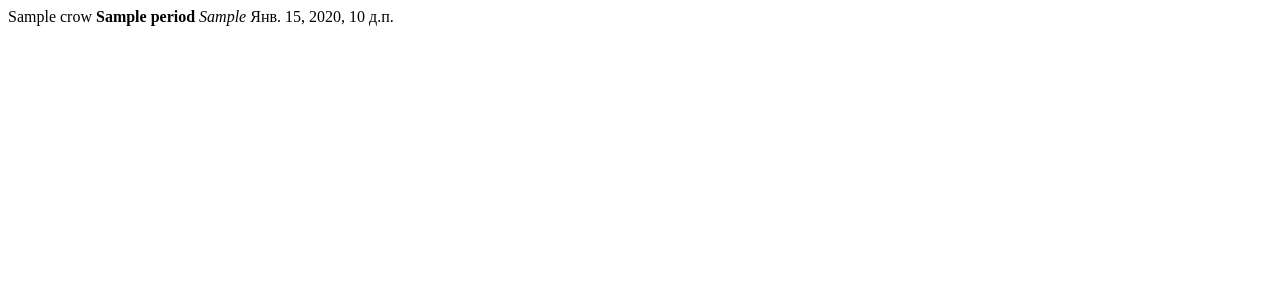
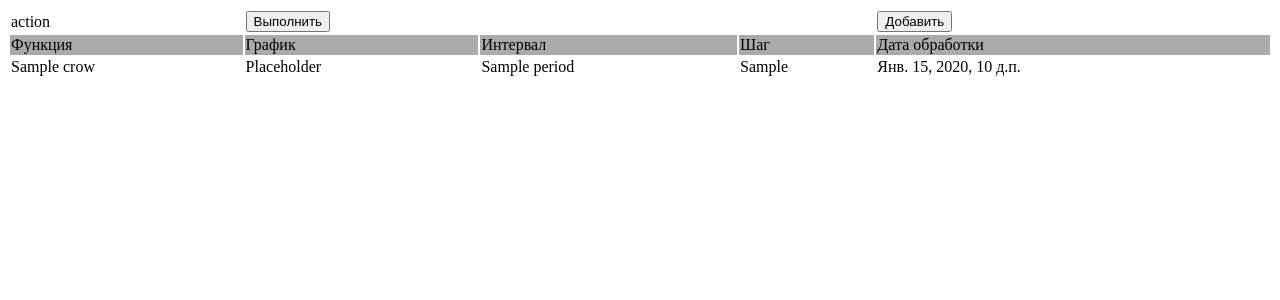
Before and after one commit to Blucknote/b3ddad5fff03518a480039ed1f624978397a57, a Django app: template chart/templates/chart/chart_rows.html in a window 1280 px wide. Shown: the top 300 px of the page. Run offline with Django 3.2, Linux system fonts and the light colour scheme; the template is opened without the code that fills it: most values are stand-ins (such as "Sample title", 1, 10 or a date in 2020).

Commit message:
styling and requirements added

```diff
--- a/chart/templates/chart/chart_rows.html
+++ b/chart/templates/chart/chart_rows.html
@@ -1,3 +1,19 @@
+<table style="width:100%">
+<tr>
+<td>action</td>
+<form action="#" method="post">
+<td><input type="submit" class="button" value="Выполнить"/></td>
+</form>
+<td></td>
+<td></td>
+<form action="#" method="post">
+<td><input type="submit" class="button" value="Добавить"/></td>
+</form>
+</tr>
+<tr style="background-color:#AAA;">
+<td>Функция</td><td>График</td><td>Интервал</td><td>Шаг</td><td>Дата обработки</td>
+</tr>
 {% for crow in crows %}
-	{{ crow }} <b>{{crow.period}}</b> <i>{{crow.dt}}</i> {{crow.published_date}}<br>
+<tr>	<td>{{ crow }}</td> <td>Placeholder</td>  <td>{{crow.period}}</td> <td>{{crow.dt}}</td> <td>{{crow.published_date}}</td></tr>
 {% endfor %}
+</table>
--- /dev/null
+++ b/requirements.txt
@@ -0,0 +1,3 @@
+matplotlib
+psycopg2
+django
```
